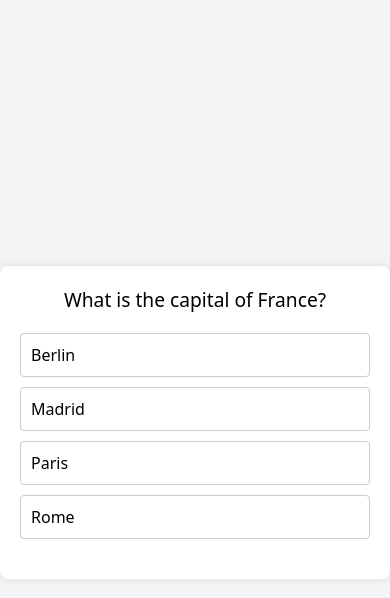
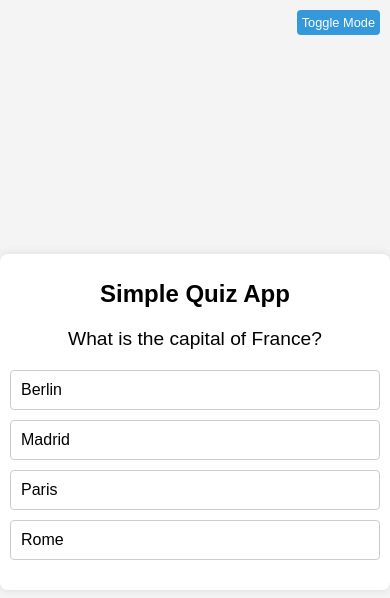
Before and after one commit to vsbuidev/quizapp, a plain HTML site: page index.html in a window 390 px wide. Drawn offline with Linux system fonts and the light colour scheme.

Commit message:
Mixed codes of mine and gpt, reframe it tommorrow

```diff
--- a/index.html
+++ b/index.html
@@ -7,12 +7,17 @@
     <link rel="stylesheet" href="styles.css" />
   </head>
   <body>
-    <div class="container">
-      <div class="questions" id="ques-cont"></div>
-      <div class="options" id="opt-cont"></div>
+    <div id="quiz-container">
+      <h1 id="quiz-heading">Simple Quiz App</h1>
+      <div id="question-container"></div>
+      <div class="options" id="options-container"></div>
       <div id="result"></div>
       <button id="next-button">Next Question</button>
+      <button id="toggle-mode-button" onclick="toggleDarkMode()">
+        Toggle Mode
+      </button>
     </div>
+
     <script src="scripts.js"></script>
   </body>
 </html>
--- a/scripts.js
+++ b/scripts.js
@@ -1,3 +1,9 @@
+const toggleModeButton = document.getElementById("toggle-mode-button");
+
+function toggleDarkMode() {
+  document.body.classList.toggle("dark-mode");
+}
+
 const quizData = [
   {
     question: "What is the capital of France?",
@@ -64,8 +70,8 @@ const quizData = [
 let currentQuestion = 0;
 let score = 0;
 
-const questionContainer = document.getElementById("ques-cont");
-const optionsContainer = document.getElementById("opt-cont");
+const questionContainer = document.getElementById("question-container");
+const optionsContainer = document.getElementById("options-container");
 const resultContainer = document.getElementById("result");
 const nextButton = document.getElementById("next-button");
 
--- a/styles.css
+++ b/styles.css
@@ -1,6 +1,5 @@
 body {
-  font-family: system-ui, -apple-system, BlinkMacSystemFont, "Segoe UI", Roboto,
-    Oxygen, Ubuntu, Cantarell, "Open Sans", "Helvetica Neue", sans-serif;
+  font-family: Arial, sans-serif;
   background-color: #f4f4f4;
   margin: 0;
   padding: 0;
@@ -8,9 +7,10 @@ body {
   justify-content: center;
   align-items: center;
   height: 100vh;
+  transition: background-color 0.3s;
 }
 
-.container {
+#quiz-container {
   background-color: #fff;
   border-radius: 8px;
   box-shadow: 0 0 10px rgba(0, 0, 0, 0.1);
@@ -18,9 +18,20 @@ body {
   max-width: 600px;
   width: 100%;
   text-align: center;
+  transition: background-color 0.3s;
 }
 
-.questions {
+#quiz-container.dark-mode {
+  background-color: #333;
+  color: #fff;
+}
+
+#quiz-heading {
+  font-size: 1.5em;
+  margin-bottom: 20px;
+}
+
+#question-container {
   font-size: 1.2em;
   margin-bottom: 20px;
 }
@@ -48,3 +59,55 @@ body {
   margin-top: 20px;
   font-weight: bold;
 }
+
+#next-button {
+  margin-top: 20px;
+  padding: 10px;
+  cursor: pointer;
+  background-color: #3498db;
+  color: #fff;
+  border: none;
+  border-radius: 4px;
+  font-size: 1em;
+  transition: background-color 0.3s;
+}
+
+#next-button:hover {
+  background-color: #2980b9;
+}
+
+#toggle-mode-button {
+  position: absolute;
+  top: 10px;
+  right: 10px;
+  cursor: pointer;
+  padding: 5px;
+  border: none;
+  border-radius: 4px;
+  font-size: 0.8em;
+  background-color: #3498db;
+  color: #fff;
+  transition: background-color 0.3s;
+}
+
+#toggle-mode-button:hover {
+  background-color: #2980b9;
+}
+
+/* Media Queries for Responsive Design */
+
+@media only screen and (max-width: 600px) {
+  #quiz-container {
+    padding: 10px;
+  }
+
+  #next-button {
+    font-size: 0.9em;
+  }
+}
+
+@media only screen and (max-width: 400px) {
+  #quiz-container {
+    max-width: 100%;
+  }
+}
```
